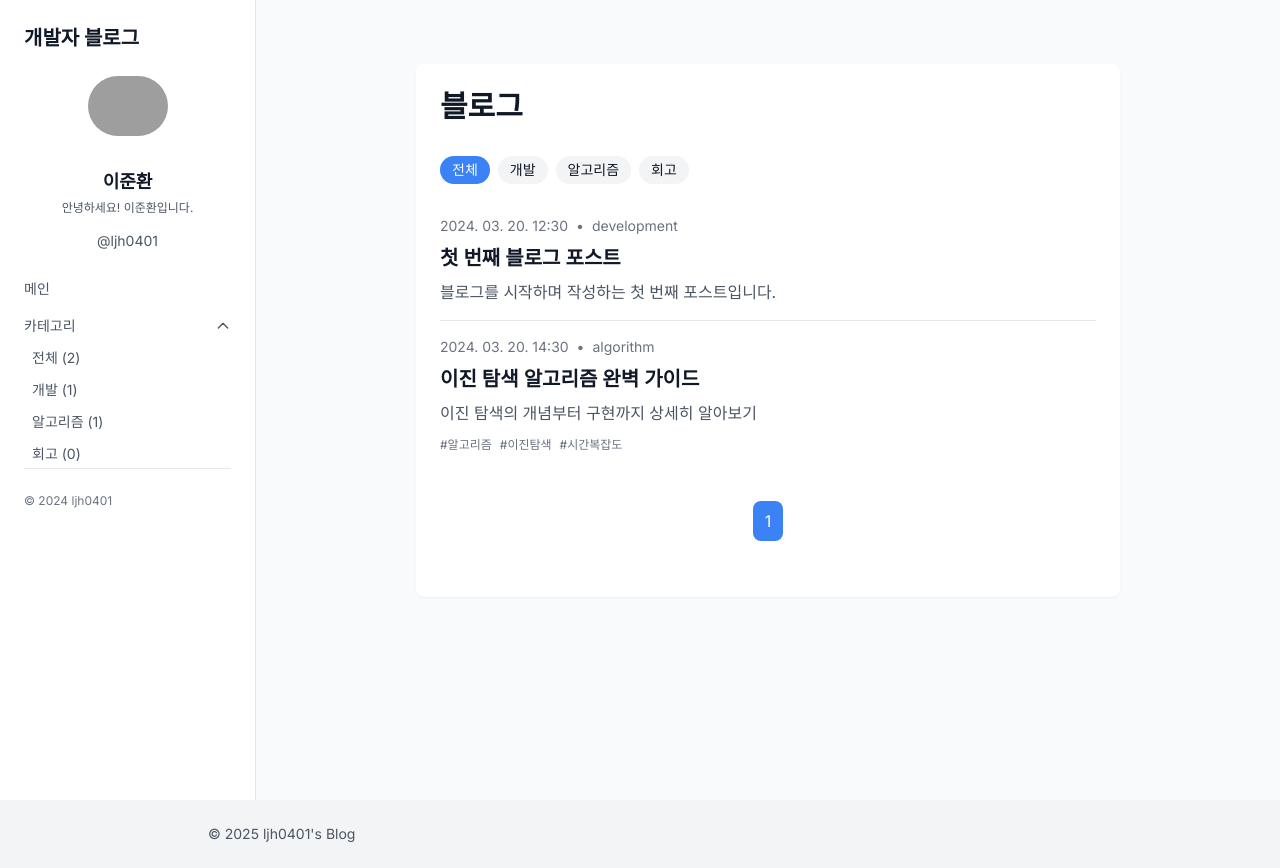
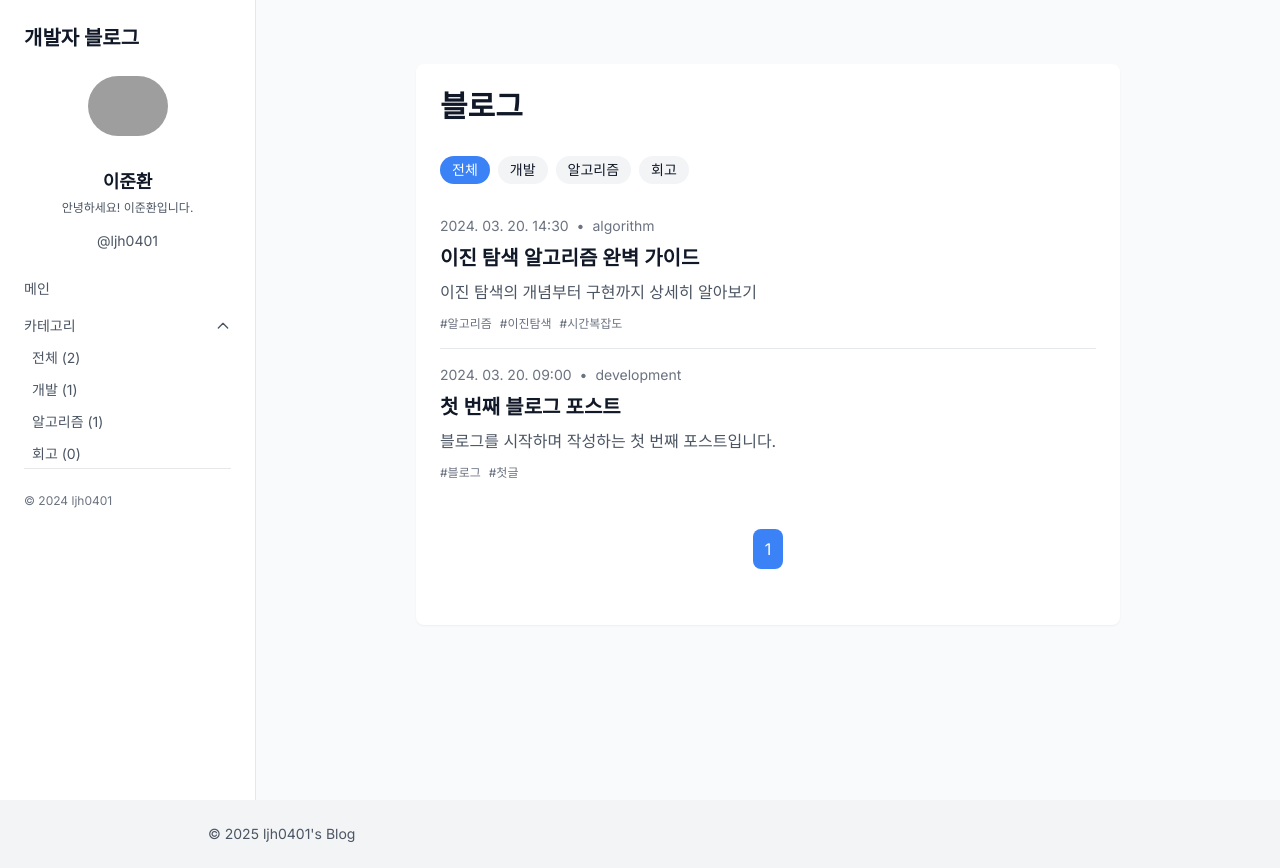
Before and after one commit to ljh0401/ljh0401.github.io, a Next.js app: page /blog in a window 1280 px wide. Built offline with nearby package versions, Linux system fonts and the light colour scheme; grey boxes are pictures that could not be loaded.

Commit message:
fix: datetime 관련 수정 및 경로 수정정

```diff
--- a/next.config.js
+++ b/next.config.js
@@ -5,6 +5,7 @@ const nextConfig = {
     unoptimized: true,
   },
   basePath: '',
+  trailingSlash: true,
 }
 
 module.exports = nextConfig
--- /dev/null
+++ b/src/app/blog/[category]/[slug]/page.tsx
@@ -0,0 +1,68 @@
+import { getPostBySlug, getAllPosts } from '@/lib/posts';
+import PostDetail from '@/components/blog/PostDetail';
+import { notFound } from 'next/navigation';
+
+interface PostPageProps {
+  params: {
+    category: string;
+    slug: string;
+  };
+}
+
+// 정적 페이지 생성을 위한 params 생성
+export async function generateStaticParams() {
+  try {
+    const posts = await getAllPosts();
+
+    // 각 포스트의 category와 slug를 명시적으로 추출
+    const params = [];
+
+    for (const post of posts) {
+      if (!post.slug) continue;
+
+      const [category, fileName] = post.slug.split('/');
+      if (!category || !fileName) continue;
+
+      params.push({
+        category: category,
+        slug: fileName
+      });
+    }
+    return params;
+
+  } catch (error) {
+    console.error('Error generating static params:', error);
+    return [];
+  }
+}
+
+// 메타데이터 생성
+export async function generateMetadata({ params }: PostPageProps) {
+  try {
+    const post = await getPostBySlug(`${params.category}/${params.slug}`);
+    return {
+      title: post.title,
+      description: post.description,
+    };
+  } catch {
+    return {
+      title: 'Post Not Found',
+      description: 'The post you are looking for does not exist.',
+    };
+  }
+}
+
+export default async function PostPage({ params }: PostPageProps) {
+  try {
+    const { category, slug } = params;
+    const post = await getPostBySlug(`${category}/${slug}`);
+
+    return (
+      <div className="max-w-4xl mx-auto px-4">
+        <PostDetail post={post} />
+      </div>
+    );
+  } catch (error) {
+    notFound();
+  }
+}
--- a/src/app/blog/[slug]/page.tsx
+++ /dev/null
@@ -1,32 +0,0 @@
-import { getPostBySlug, getAllPosts } from '@/lib/posts';
-import PostDetail from '@/components/blog/PostDetail';
-import { notFound } from 'next/navigation';
-
-interface PostPageProps {
-  params: {
-    slug: string;
-  };
-}
-
-// 정적 페이지 생성을 위한 params 생성
-export async function generateStaticParams() {
-  const posts = await getAllPosts();
-
-  return posts.map((post) => ({
-    slug: post.slug,
-  }));
-}
-
-export default async function PostPage({ params }: PostPageProps) {
-  try {
-    const post = await getPostBySlug(params.slug);
-
-    return (
-      <div className="max-w-4xl mx-auto px-4">
-        <PostDetail post={post} />
-      </div>
-    );
-  } catch (error) {
-    notFound();
-  }
-}
--- a/src/components/blog/PostHistory.tsx
+++ b/src/components/blog/PostHistory.tsx
@@ -3,6 +3,18 @@ import { PostHistory as PostHistoryType } from '@/types/post';
 interface PostHistoryProps {
   lastModified?: string;
   history?: PostHistoryType[];
+}
+
+function formatDateTime(datetime: string) {
+  const date = new Date(datetime);
+  return new Intl.DateTimeFormat('ko-KR', {
+    year: 'numeric',
+    month: '2-digit',
+    day: '2-digit',
+    hour: '2-digit',
+    minute: '2-digit',
+    hour12: false,
+  }).format(date);
 }
 
 export default function PostHistory({ lastModified, history }: PostHistoryProps) {
@@ -13,7 +25,7 @@ export default function PostHistory({ lastModified, history }: PostHistoryProps)
       <h2 className="text-xl font-semibold mb-4">포스트 히스토리</h2>
       {lastModified && (
         <p className="text-sm text-gray-600 mb-4">
-          마지막 수정일: {lastModified}
+          마지막 수정: {formatDateTime(lastModified)}
         </p>
       )}
       {history && history.length > 0 && (
@@ -24,7 +36,7 @@ export default function PostHistory({ lastModified, history }: PostHistoryProps)
               className="flex items-start gap-4 text-sm text-gray-600"
             >
               <div className="min-w-[100px]">v{item.version}</div>
-              <div className="min-w-[120px]">{item.datetime}</div>
+              <div className="min-w-[120px]">{formatDateTime(item.datetime)}</div>
               <div>{item.changes}</div>
             </div>
           ))}
--- a/src/components/blog/PostList.tsx
+++ b/src/components/blog/PostList.tsx
@@ -30,7 +30,7 @@ export default function PostList({ posts }: PostListProps) {
             <span>•</span>
             <span>{post.category}</span>
           </div>
-          <Link href={`/blog/${post.slug}`}>
+          <Link href={`/blog/${post.category}/${post.slug.split('/')[1]}`}>
             <h3 className="text-xl font-semibold hover:text-blue-600 transition-colors">
               {post.title}
             </h3>
--- a/src/content/posts/development/hello-world.md
+++ b/src/content/posts/development/hello-world.md
@@ -1,7 +1,8 @@
 ---
 title: '첫 번째 블로그 포스트'
 description: '블로그를 시작하며 작성하는 첫 번째 포스트입니다.'
-datetime: '2024-03-20T12:30:00'
+datetime: '2024-03-20T09:00:00'
+tags: ['블로그', '첫글']
 ---
 
 # 안녕하세요!
--- a/src/lib/posts.ts
+++ b/src/lib/posts.ts
@@ -33,7 +33,7 @@ export async function getAllPosts(): Promise<PostMeta[]> {
     });
   });
 
-  return allPosts.sort((a, b) => (a.date < b.date ? 1 : -1));
+  return allPosts.sort((a, b) => (a.datetime < b.datetime ? 1 : -1));
 }
 
 export async function getPostBySlug(slug: string): Promise<Post> {
```
